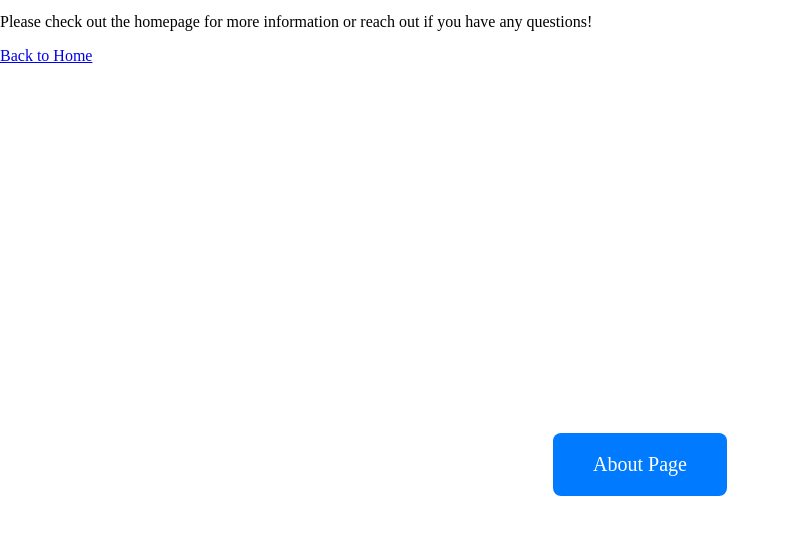
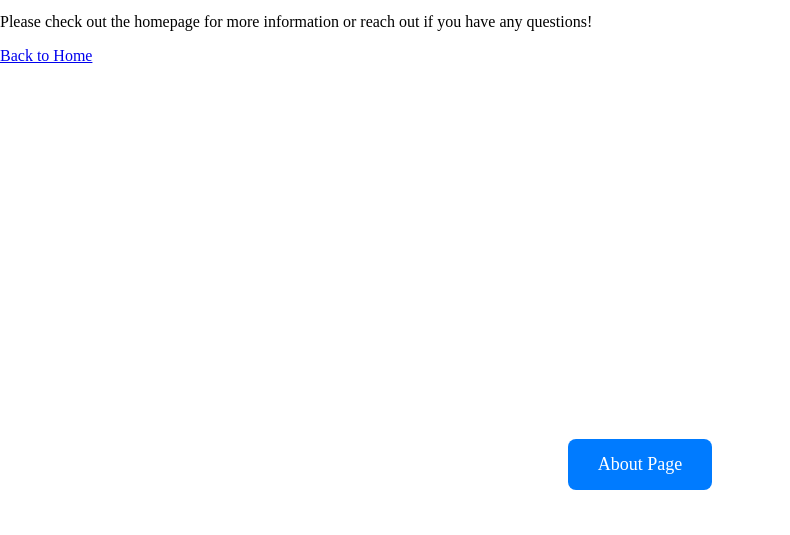
Before and after one commit to jgeake/cube_website, a plain HTML site: page about.html in a window 1280 px wide. Shown: the part 101-636 px from the top of the page, without its empty margins (0-790 px from the left). Drawn offline with Linux system fonts and the light colour scheme; files that its build step writes are made by us from their sources; a script that the page names is missing.

Commit message:
Update style.css

```diff
--- a/style.css
+++ b/style.css
@@ -12,17 +12,19 @@ body, html {
 }
 
 .button {
-    display: inline-block;
-    padding: 20px 40px; /* Larger button */
-    font-size: 20px; /* Larger font */
-    color: white;
-    background-color: #007BFF;
-    text-align: center;
-    text-decoration: none;
-    border-radius: 8px;
-    border: none;
+    display: inline-block;          /* Allows padding and sizing */
+    padding: 15px 30px;             /* Space inside the button */
+    font-size: 18px;                /* Font size of the button text */
+    color: white;                   /* Text color */
+    background-color: #007BFF;      /* Button background color */
+    text-align: center;             /* Centers the text */
+    text-decoration: none;          /* Removes the underline */
+    border-radius: 8px;             /* Rounds the button corners */
+    border: none;                   /* Removes any border */
+    cursor: pointer;                /* Changes the cursor to a pointer on hover */
+    transition: background-color 0.3s ease; /* Smooth color transition */
 }
 
 .button:hover {
-    background-color: #0056b3;
+    background-color: #0056b3;      /* Darkens the button on hover */
 }
```
